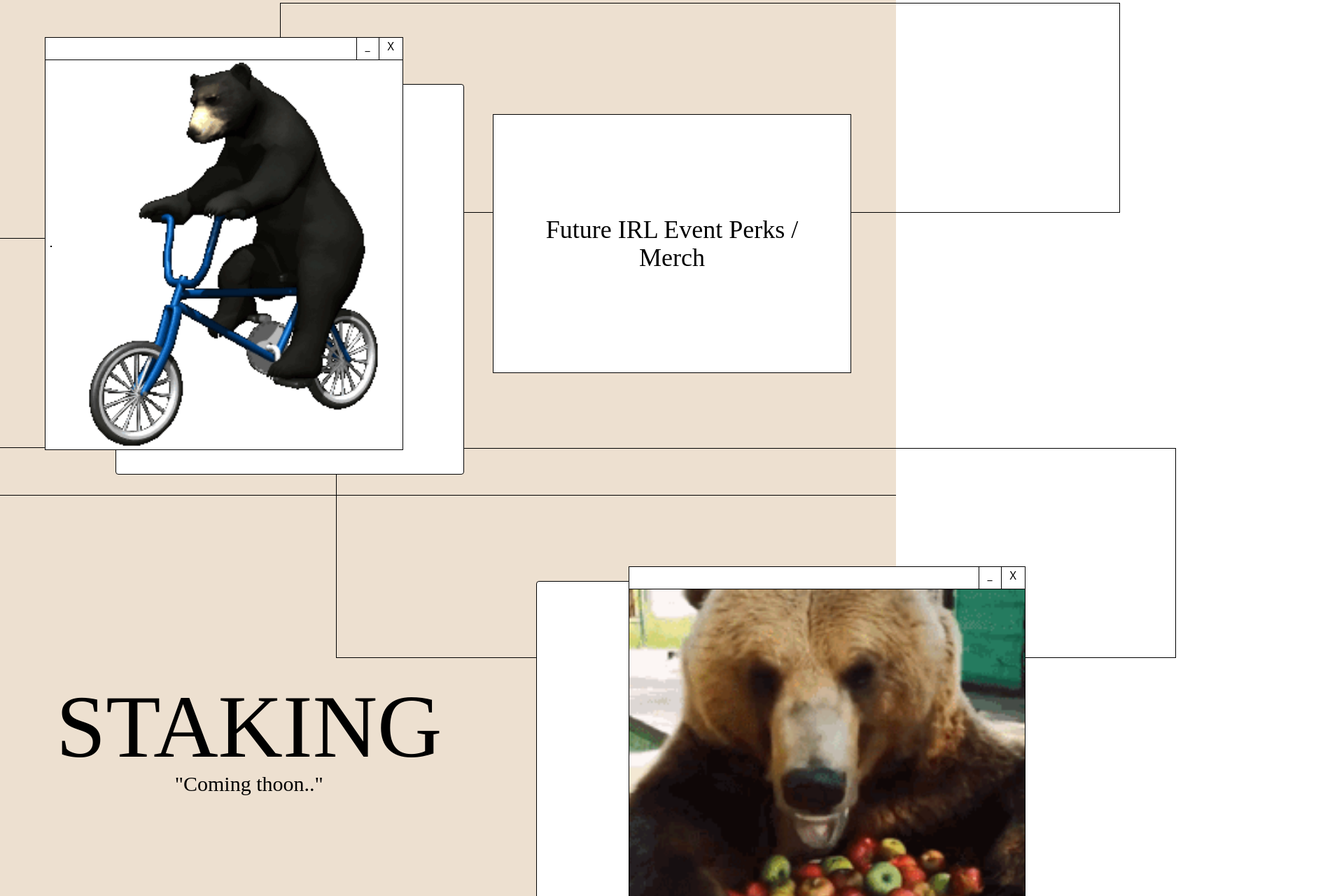
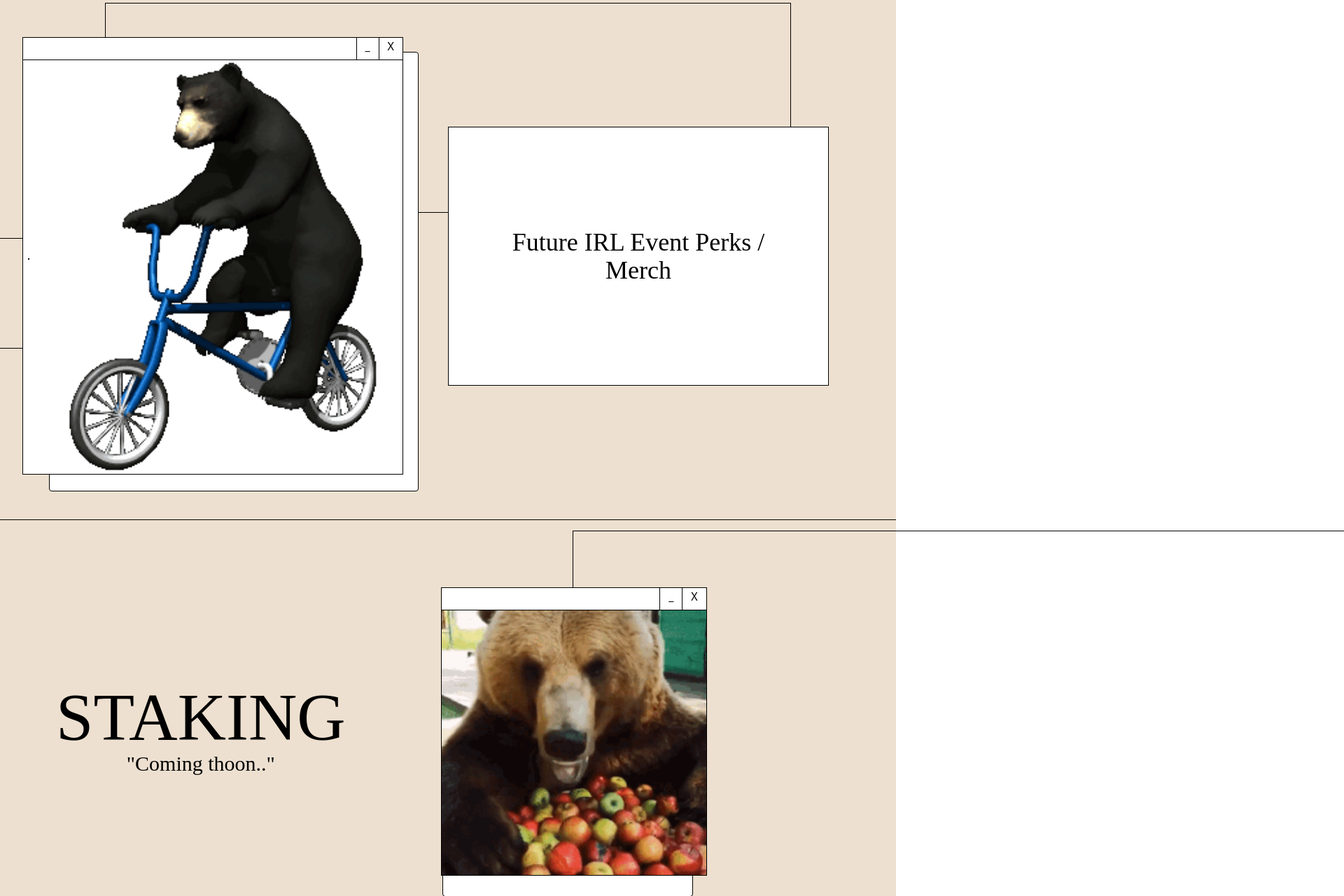
Before and after one commit to DvaeFroot/bera.casino-client, a Nuxt app: page / in a window 1280 px wide. Shown: the part 60-1340 px from the top of the page at 70% size, 1920 px wide, since content can reach past the window. Built offline with nearby package versions, Linux system fonts and the light colour scheme.

Commit message:
update: Utility.vue
Worked on mobile views for different screen sizes.

```diff
--- a/components/Utility.vue
+++ b/components/Utility.vue
@@ -7,18 +7,17 @@
     <!-- 1st Decoration box -->
     <div class="
     absolute
-    left-[400px]
+    right-[150px]
     top-[64px]
     h-[300px]
-    w-[1200px]
+    w-full
     border
     border-black
     overflow-hidden
     -z-0
 
-    [@media(min-width:375px)_and_(max-width:667px)]:w-full
 
-
+    md:w-[980px]
 
 
     ">
@@ -29,67 +28,93 @@
     left-[-700px]
     top-[400px]
     h-[300px]
-    w-[1200px]
+    w-[980px]
     border
     border-black
+     overflow-hidden
     -z-0
+      [@media(min-width:768px)]:h-[158px]
+
+    ">
+    </div>
+    <!-- 3rd Decoration box -->
+    <div class="
+    absolute
+
+    right-[150px]
+    bottom-[-200px]
+    top-[783px]
+    h-[680px]
+    w-full
+    border
+    border-black
+     overflow-hidden
+    -z-0
+    invisible
+
+
+
+    [@media(min-width:768px)]:invisible
+    [@media(min-width:881px)]:visible
+    [@media(min-width:881px)]:inset-y-[818px]
+    [@media(min-width:881px)]:inset-x-[818px]
+
+
 
     ">
     </div>
 
-    <div class="
-    absolute
-    right-[-400px]
-    bottom-[-200px]
-    h-[300px]
-    w-[1200px]
-    border
-    border-black
-    -z-0">
-    </div>
 
 
-    <!-- Stacked Box background for the bear GIF -->
+    <!-- First Section -->
+    <section class="relative py-16 px-4 md:px-8 border-b border-black">
+      <!-- <div class="absolute z-1 box-content max-w-96 h-80 bottom-8 inset-x-20  p-12 border-2 bg-white border-black"></div> -->
+
+      <div class="max-w-6xl ">
+        <div class=" grid grid-cols-1 md:grid-cols-2 gap-16 items-center ">
+
+          <!-- Stacked Box #1 background for the bear GIF -->
           <div class="
           absolute
           box-content
-    w-[400px]
-    h-[460px]
-    bottom-8
-    inset-x-[160px]
 
+          w-[220px]
+          h-[280px]
+          bottom-10
+          inset-x-[30px]
+          inset-y-[85px]
           p-12 border
           border-black
           bg-white
+          rounded
 
-      [@media(min-width:375px)_and_(max-width:667px)]:w-[213px]
-      [@media(min-width:375px)_and_(max-width:667px)]:h-[303px]
-      [@media(min-width:375px)_and_(max-width:667px)]:-ml-[130px]
-      [@media(min-width:375px)_and_(max-width:667px)]:inset-y-[133px]
-      [@media(min-width:375px)_and_(max-width:667px)]:inset-x-[185px]
+
+          [@media(min-width:768px)_and_(max-width:782px)]:w-[210px]
+          [@media(min-width:768px)_and_(max-width:782px)]:h-[270px]
+          [@media(min-width:768px)_and_(max-width:782px)]:inset-x-[50px]
+          [@media(min-width:768px)_and_(max-width:782px)]:inset-y-[85px]
+
+          [@media(min-width:1024px)_and_(max-width:1079px)]:h-[430px]
+          [@media(min-width:1024px)_and_(max-width:1079px)]:w-[330px]
+          [@media(min-width:1024px)_and_(max-width:1079px)]:inset-x-[70px]
+
+          [@media(min-width:1080px)]:h-[440px]
+          [@media(min-width:1080px)]:w-[350px]
+          [@media(min-width:1080px)]:inset-x-[70px]
+
+          [@media(min-width:1189px)]:h-[530px]
+          [@media(min-width:1189px)]:w-[430px]
+          [@media(min-width:1189px)]:inset-x-[70px]
 
 
 
 
-      [@media(min-width:1024px)]:w-[400px]
-      [@media(min-width:1024px)]:h-[460px]
-      [@media(min-width:1024px)]:ml-[5px]
-      [@media(min-width:1024px)]:top-[180px]
-      [@media(min-width:1024px)]:rounded
-
-      lg:ml-[90px]
-      lg:top-[180px]
           ">
           </div>
 
-    <!-- First Section -->
-    <section class="relative py-16 px-4 md:px-8 border-b border-black lg:mx-auto">
-      <!-- <div class="absolute z-1 box-content max-w-96 h-80 bottom-8 inset-x-20  p-12 border-2 bg-white border-black"></div> -->
+          <!-- GIF Box -->
 
-      <div class="max-w-6xl lg:mx-auto">
-        <div class="flex flex-col grid grid-cols-1 md:grid-cols-2 gap-16 items-center lg:mx-auto lg:gap-32">
 
-          <!-- GIF Box -->
           <div class="relative bg-white  border border-black h-84">
             <!-- rectangle that holds the close and minimize button design -->
             <div class=" border-b border-black bg-white w-full h-8 ">
@@ -105,7 +130,6 @@
             <!--<div class="relative bg-white  border border-black h-84 bottom-3"></div>-->
 
           </div>
-
 
 
 
@@ -135,27 +159,55 @@
     </section>
 
     <!-- Second Section -->
-    <section class="relative py-16 px-4 md:px-8 border-b border-black max-w-7xl  mx-8 my-8">
+    <section class="relative py-16 px-4 md:px-8 border-b border-black max-w-7xl  mx-8 ">
+
       <div class="
       flex
       content-center
       pb-[150px]
       h-full
-    [@media(min-width:375px)_and_(max-width:667px)]:max-w-full
+
+
+
     ">
-        <div class="grid grid-cols-1 md:grid-cols-2 gap-4 content-center  [@media(min-width:375px)_and_(max-width:667px)]:w-full">
+        <div class="
+        grid
+        grid-cols-1
+        md:grid-cols-2
+        gap-4
+        content-center
 
-          <div class="py-[170px] w-full">
+        ">
+
+            <div class="
+            py-[80px]
+            w-full
+
+            sm:py-[170px]
+
+            ">
 
             <h1 class="
             font-[Koulen]
-            text-9xl
+            text-6xl
             text-center
+
+
+
+            [@media(min-width:768px)]:text-8xl
+            [@media(min-width:768px)]:text-center
+
             sm:text-center
             sm:ml-4
 
-            [@media(min-width:375px)_and_(max-width:667px)]:text-6xl
-            [@media(min-width:375px)_and_(max-width:667px)]:text-center
+            md:text-9xl
+            md:text-center
+
+
+            [@media(min-width:1024px)]:text-9xl
+
+
+
 
             ">STAKING
             </h1>
@@ -167,10 +219,12 @@
             sm:ml-4
 
 
+
             ">"Coming thoon.."</p>
 
           </div>
 
+          <!-- stacked box of bear eating gif -->
           <div class="absolute
               z-1
               box-content
@@ -183,20 +237,68 @@
               bg-white
 
 
+              [@media(min-width:1024px)]:ml-[150px]
+              [@media(min-width:1024px)]:h-[330px]
+              [@media(min-width:1024px)]:w-[260px]
+              [@media(min-width:1024px)]:inset-x-[450px]
+              [@media(min-width:1024px)]:inset-y-[110px]
+
+              [@media(min-width:773px)_and_(max-width:782px)]:h-[220px]
+              [@media(min-width:773px)_and_(max-width:782px)]:w-[215px]
+              [@media(min-width:773px)_and_(max-width:782px)]:inset-x-[380px]
+              [@media(min-width:773px)_and_(max-width:782px)]:inset-y-[180px]
+
+              [@media(min-width:768px)_and_(max-width:782px)]:flex
+              [@media(min-width:768px)_and_(max-width:782px)]:h-[210px]
+              [@media(min-width:768px)_and_(max-width:782px)]:w-[190px]
+              [@media(min-width:768px)_and_(max-width:782px)]:inset-x-[380px]
+              [@media(min-width:768px)_and_(max-width:782px)]:inset-y-[180px]
+
+              [@media(min-width:800px)_and_(max-width:1020px)]:w-[190px]
+              [@media(min-width:800px)_and_(max-width:1020px)]:h-[211px]
+              [@media(min-width:800px)_and_(max-width:1020px)]:inset-x-[340px]
+              [@media(min-width:800px)_and_(max-width:1020px)]:inset-y-[80px]
 
 
-              [@media(min-width:375px)_and_(max-width:667px)]:w-[125px]
-              [@media(min-width:375px)_and_(max-width:667px)]:h-[150px]
-              [@media(min-width:375px)_and_(max-width:667px)]:-ml-[130px]
-              [@media(min-width:375px)_and_(max-width:667px)]:inset-y-[530px]
-              [@media(min-width:375px)_and_(max-width:667px)]:inset-x-[158px]
+
+              [@media(min-width:375px)_and_(max-width:767px)]:w-[125px]
+              [@media(min-width:375px)_and_(max-width:767px)]:h-[150px]
+              [@media(min-width:375px)_and_(max-width:767px)]:-ml-[130px]
+              [@media(min-width:375px)_and_(max-width:767px)]:inset-y-[530px]
+              [@media(min-width:375px)_and_(max-width:767px)]:inset-x-[158px]
+
 
 
               rounded
               ">
           </div>
 
-          <div class="relative gif-container md:ml-[250px] md:-my-[160px] border border-black h-auto w-full lg:my-[5px]  ">
+          <!-- GIF container of Bear Eating Fruits -->
+          <div class="relative gif-container
+
+          border
+          border-black
+          h-auto
+          w-full
+
+          lg:w-[380px]
+          lg:top-8
+
+         [@media(min-width:768px)_and_(max-width:789px)]:h-[314px]
+
+         [@media(min-width:768px)_and_(max-width:789px)]:inset-x-[40px]
+         [@media(min-width:768px)_and_(max-width:789px)]:inset-y-[100px]
+
+         [@media(min-width:800px)_and_(max-width:1020px)]:h-[314px]
+
+
+          [@media(min-width:1024px)]:inset-x-[120px]
+          [@media(min-width:1024px)]:h-[412px]
+
+          [@media(min-width:768px)_and_(max-width:782px)]:-inset-x-[230px]
+          [@media(min-width:768px)_and_(max-width:782px)]:inset-y-[250px]
+          [@media(min-width:768px)_and_(max-width:782px)]:h-[335px]
+          ">
             <!-- rectangle that holds the close and minimize button design -->
             <div class="border-b border-black bg-white w-full h-8 ">
               <div class="flex flex-row-reverse h-full">
@@ -206,15 +308,11 @@
             </div>
 
             <!-- GIF file embed - Bear Eating Fruits -->
-            <img class="h-auto
+            <img class="
+            h-auto
             w-full
 
-
-            [@media(min-width:375px)_and_(max-width:667px)]:inset-y-[530px]
-
-            "
-
-             src="/bear.png"/>
+            " src="/bear.png" />
 
 
           </div>
@@ -226,6 +324,7 @@
 </template>
 
 <script setup>
+
 const carouselTexts = [
   " 60% of Game Revenue Used For Buybacks, Burns, + Airdrops to Loyal Beras",
   "Future IRL Event Perks / Merch ",
```
Lines whose indentation alone changed are shown as unchanged.
